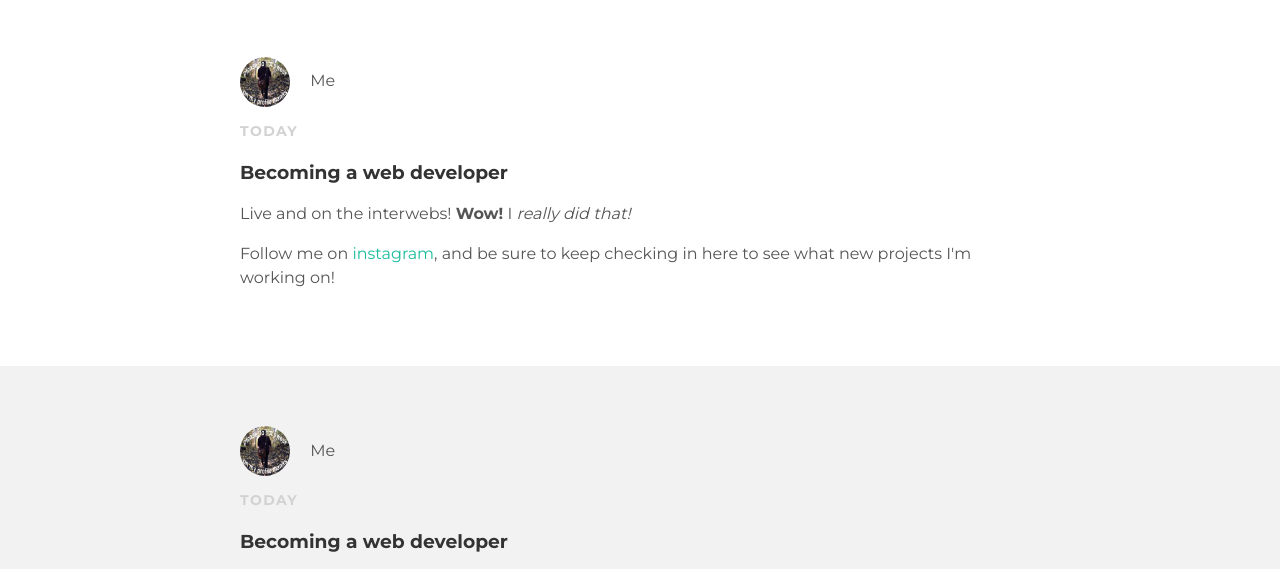
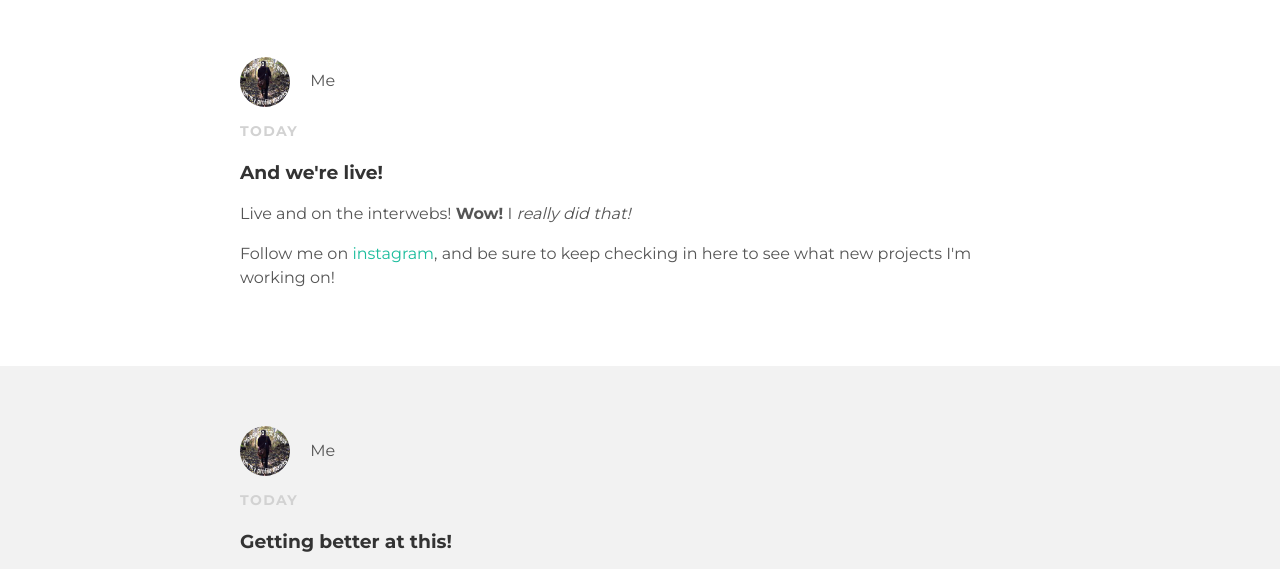
Before and after one commit to KrisSinding/krissinding.github.io, a plain HTML site: page index.html in a window 1280 px wide. Shown: the part 153-722 px from the top of the page. Drawn offline with Linux system fonts and the light colour scheme.

Commit message:
Update index.html

```diff
--- a/index.html
+++ b/index.html
@@ -25,7 +25,7 @@
           <img src="me.jpg">
           <span>Me</span>
           <p class="post-date">Today</p>
-          <h3 class="post-title">Becoming a web developer</h3>
+          <h3 class="post-title">And we're live!</h3>
           <div class="post-content">
             <p>Live and on the interwebs! <strong>Wow!</strong> I <em>really did that!</em></p>
             <p>Follow me on <a href="https://www.instagram.com/kristibanana/">instagram</a>, and be sure to keep checking in here to see what new projects I'm working on!</p>
@@ -38,7 +38,7 @@
           <img src="me.jpg">
           <span>Me</span>
           <p class="post-date">Today</p>
-          <h3 class="post-title">Becoming a web developer</h3>
+          <h3 class="post-title">Getting better at this!</h3>
           <div class="post-content">
             <p>Hey! My page is looking a lot better than before, huh?</p>
             <p>Follow me on <a href="https://www.instagram.com/kristibanana/">instagram</a>, and be sure to keep checking in here to see what new projects I'm working on!</p>
```
